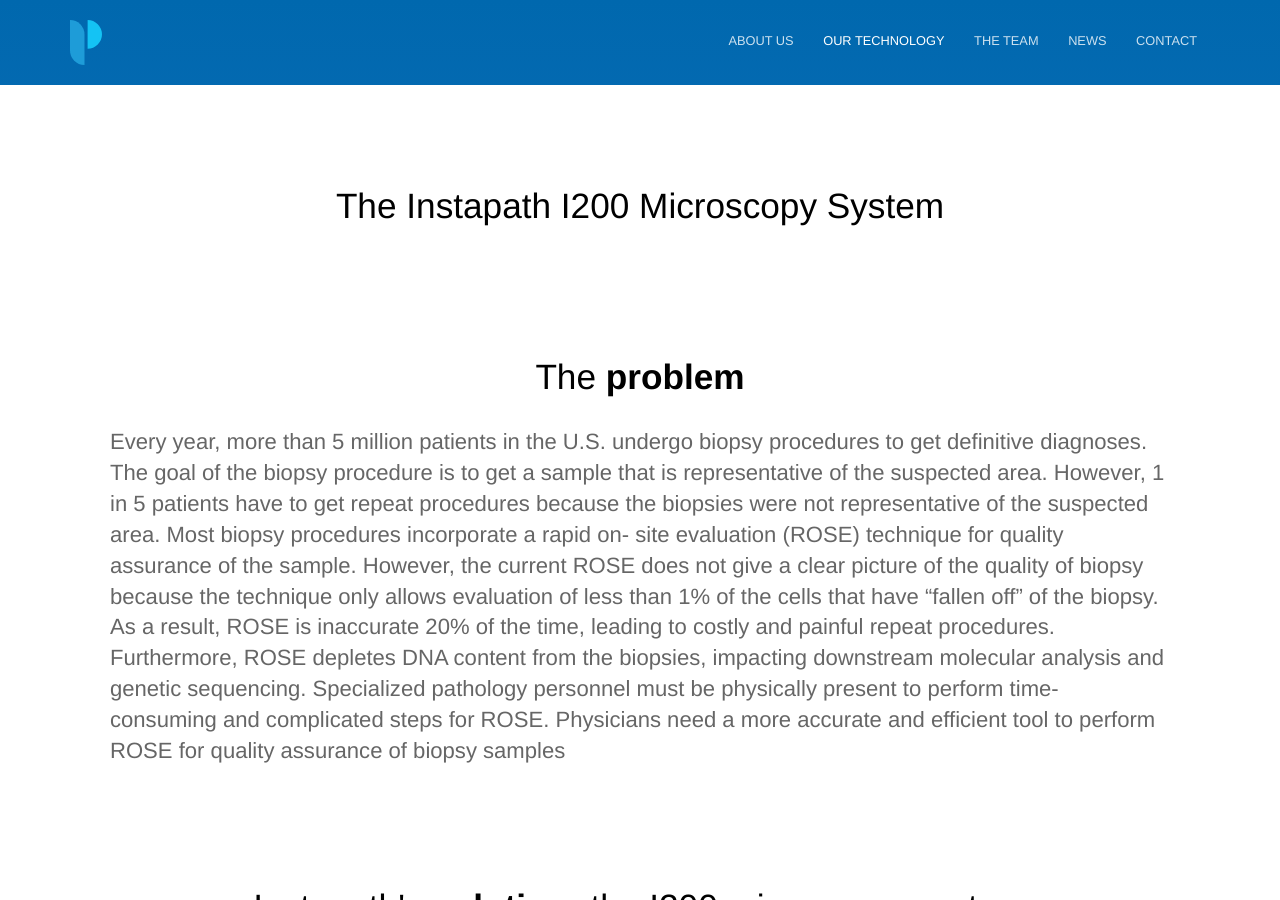
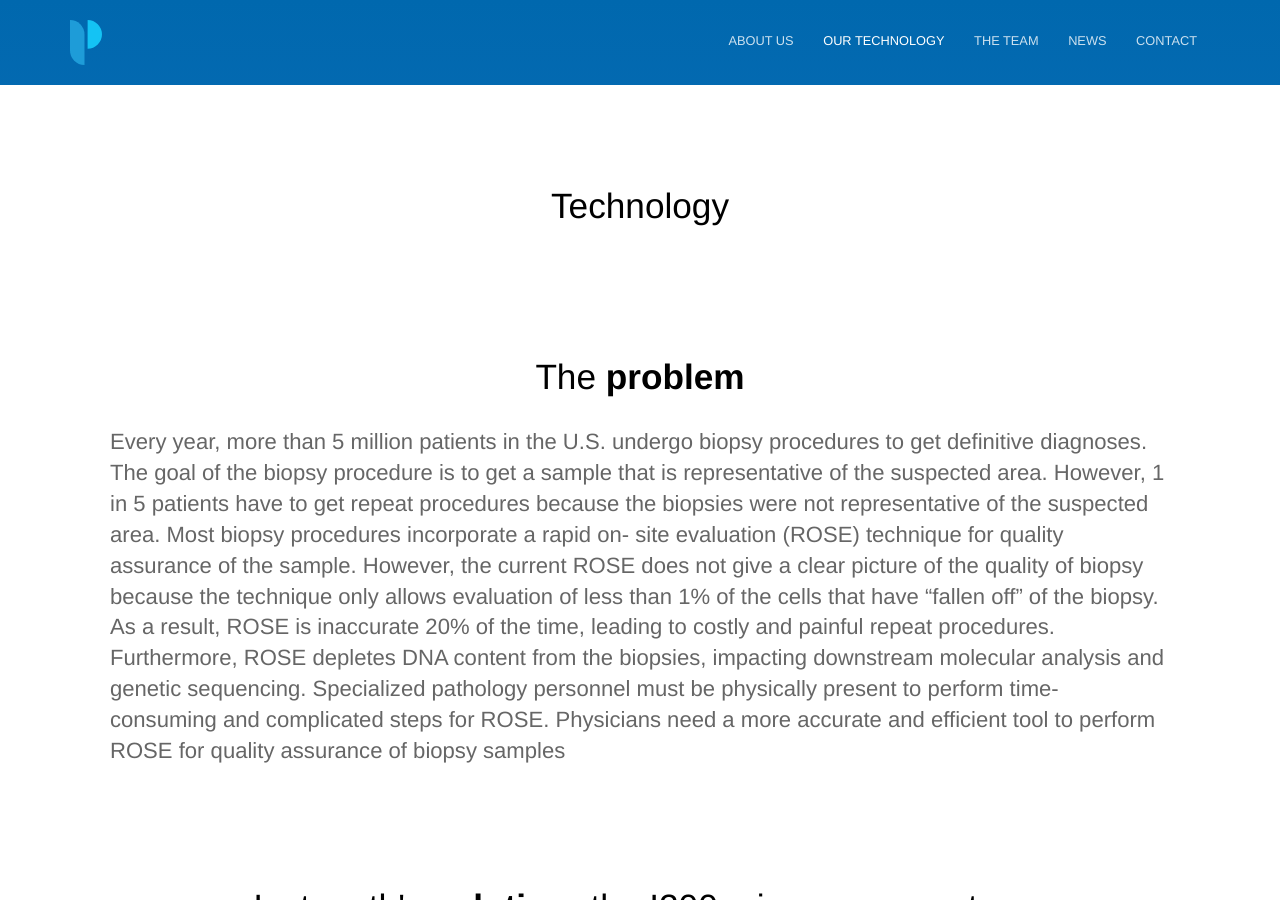
Before and after one commit to geekypete/geekypete.github.io, a Jekyll site: the page built from pricing.html, in a window 1280 px wide and 900 px high. Built offline with Jekyll 4.4.1, drawn with Linux system fonts in a browser that asks for light colours.

Commit message:
removed tech title

```diff
--- a/pricing.html
+++ b/pricing.html
@@ -1,6 +1,5 @@
 ---
 title: Technology
-heading: The Instapath I200 Microscopy System
 ---
 
 <div class="content">
```
